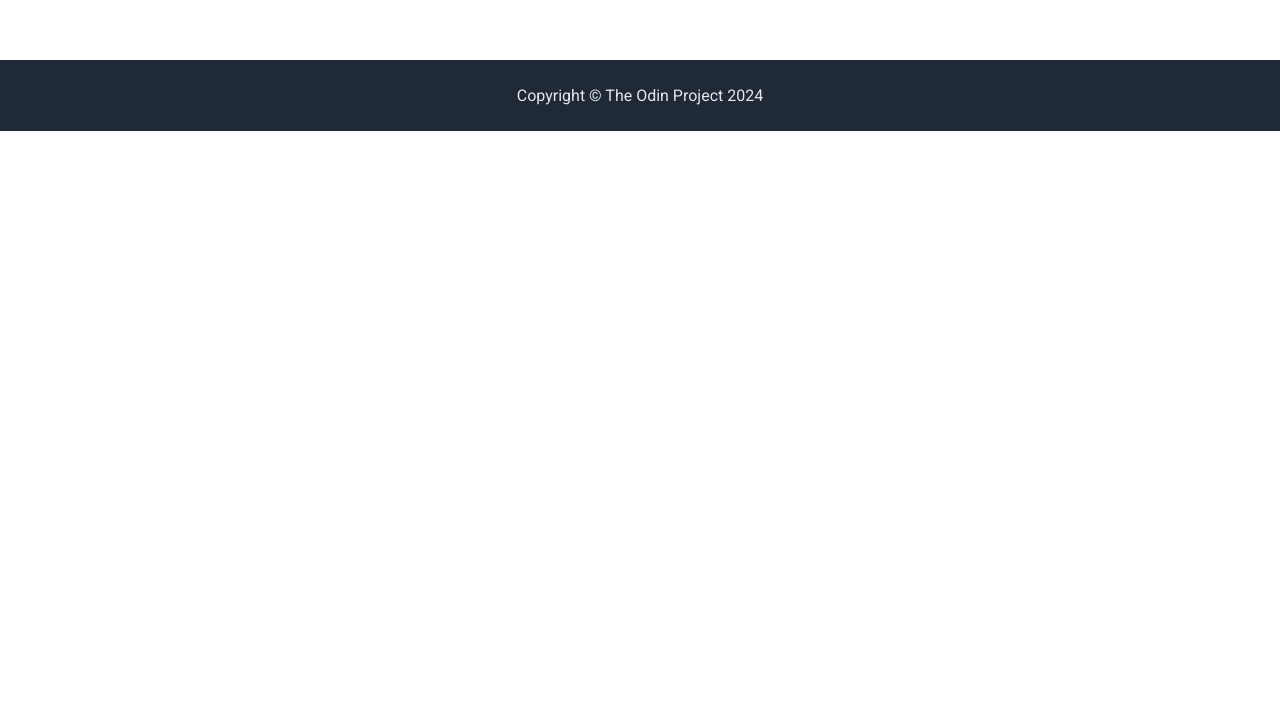
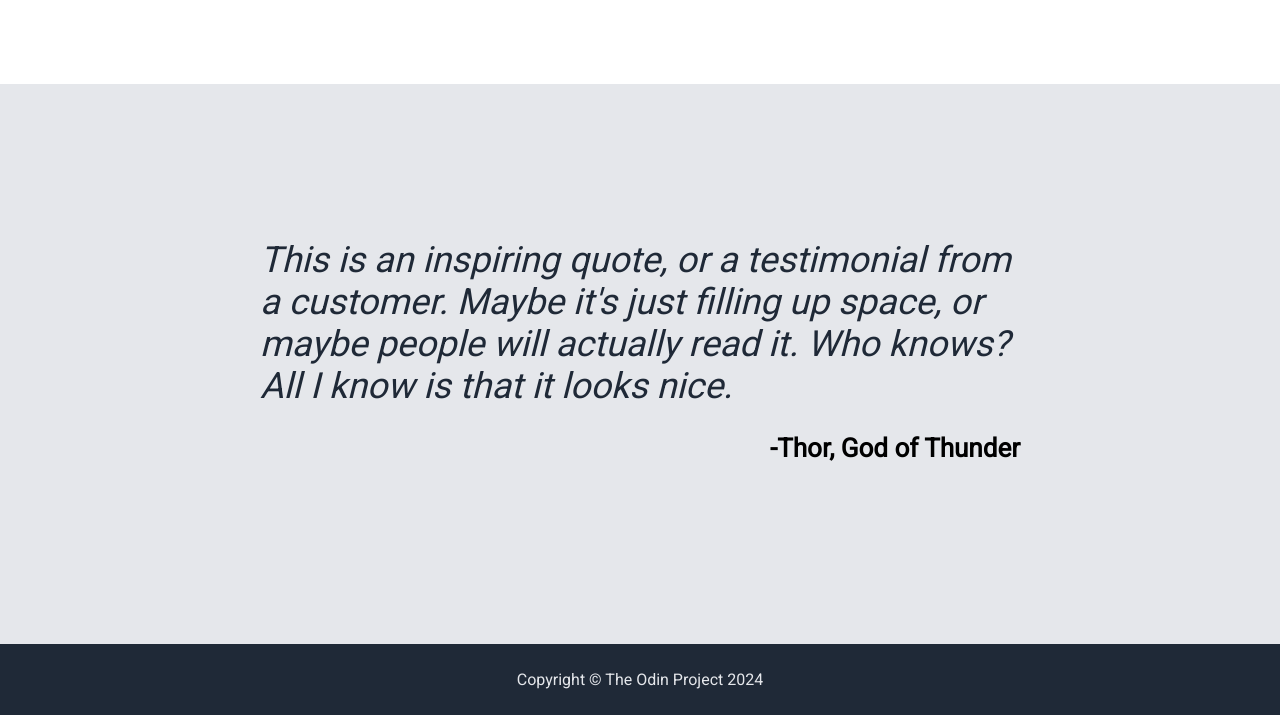
Before and after one commit to wangunderline/landing-page, a plain HTML site: page index.html in a window 1280 px wide. Shown: the part 1029-1744 px from the top of the page. Before the commit the page ends 1160 px from the top, so only its background shows below. Drawn offline with Linux system fonts and the light colour scheme.

Commit message:
Complete quote section

```diff
--- a/index.html
+++ b/index.html
@@ -1,11 +1,10 @@
 <!DOCTYPE html>
 <html lang="en">
-
   <head>
-    <meta charset="UTF-8">
-    <meta name="viewport" content="width=device-width, initial-scale=1.0">
+    <meta charset="UTF-8" />
+    <meta name="viewport" content="width=device-width, initial-scale=1.0" />
     <title>Landing Page</title>
-    <link rel="stylesheet" href="style.css">
+    <link rel="stylesheet" href="style.css" />
   </head>
 
   <body>
@@ -22,14 +21,14 @@
       <div class="first-container">
         <div class="left">
           <h1>This website is awesome</h1>
-                <p>This website has some subtext that goes here under the main title. It's a smaller font and the color
-                    is lower contrast</p>
+          <p>
+            This website has some subtext that goes here under the main title.
+            It's a smaller font and the color is lower contrast
+          </p>
           <button>Sign up</button>
         </div>
         <div class="right">
-                <div class="placeholder">
-                    this is a placeholder for an image
-                </div>
+          <div class="placeholder">this is a placeholder for an image</div>
         </div>
       </div>
       <div class="second-section">
@@ -53,11 +52,21 @@
           </div>
         </div>
       </div>
+
+      <div class="third-section">
+        <div class="text-box">
+          <p class="quote">
+            This is an inspiring quote, or a testimonial from a customer. Maybe
+            it's just filling up space, or maybe people will actually read it.
+            Who knows? All I know is that it looks nice.
+          </p>
+          <p class="author">-Thor, God of Thunder</p>
+        </div>
+      </div>
     </main>
 
     <footer>
       <div>Copyright © The Odin Project 2024</div>
     </footer>
   </body>
-
 </html>
--- a/style.css
+++ b/style.css
@@ -66,7 +66,7 @@ footer {
     display: flex;
     width: 100%;
     gap: 46px;
-    padding: 52px;
+    padding: 64px;
     justify-content: center;
 }
 
@@ -140,3 +140,31 @@ button {
     width: 160px;
     height: 160px;
 }
+
+.third-section {
+    background-color: #e5e7eb;
+    height: 70vh;
+    display: flex;
+    align-items: center;
+}
+
+.text-box {
+    display: flex;
+    flex-direction: column;
+    margin: 260px;
+}
+
+.quote {
+    font-style: italic;
+    font-size: 36px;
+    color: #1f2937;
+    font-weight: 100;
+    margin: 0;
+    padding: 0;
+}
+
+.author {
+    align-self: flex-end;
+    font-weight: 800;
+    font-size: 26px;
+}
```
Lines whose indentation alone changed are shown as unchanged.
